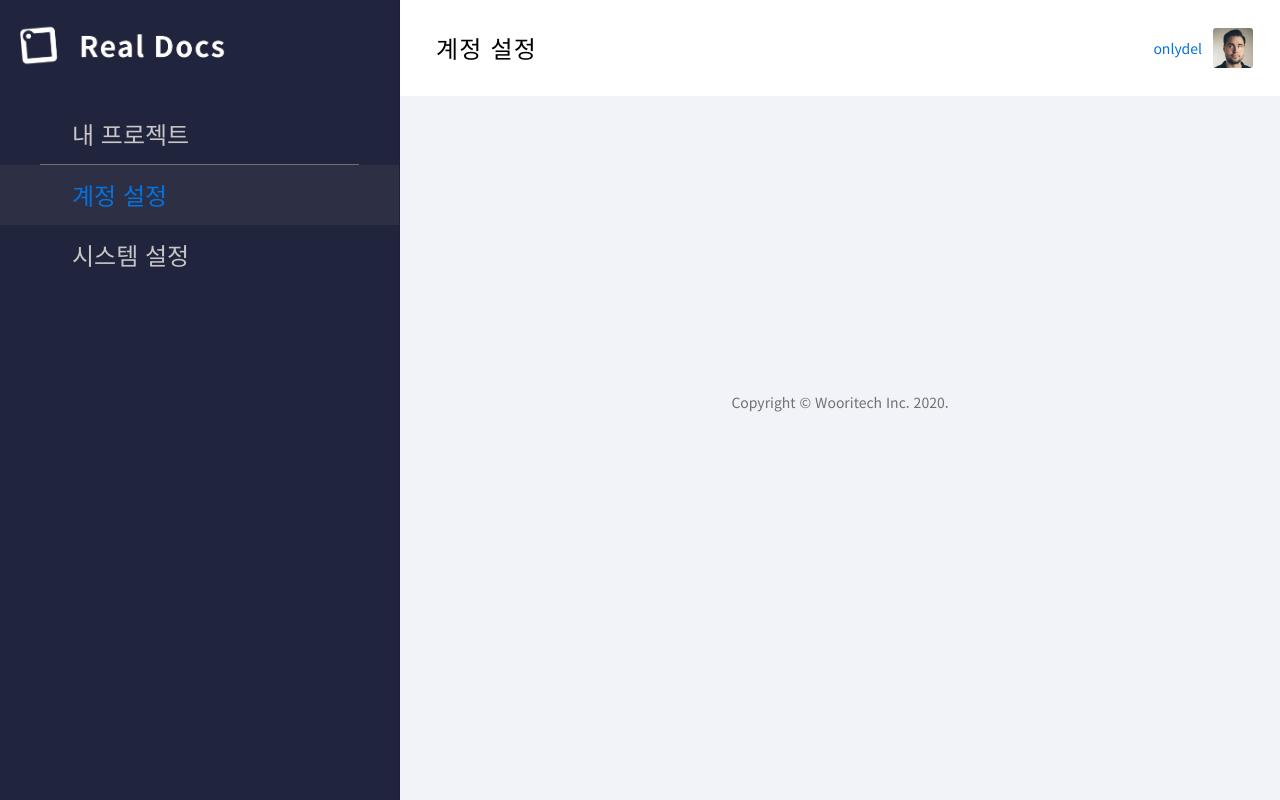
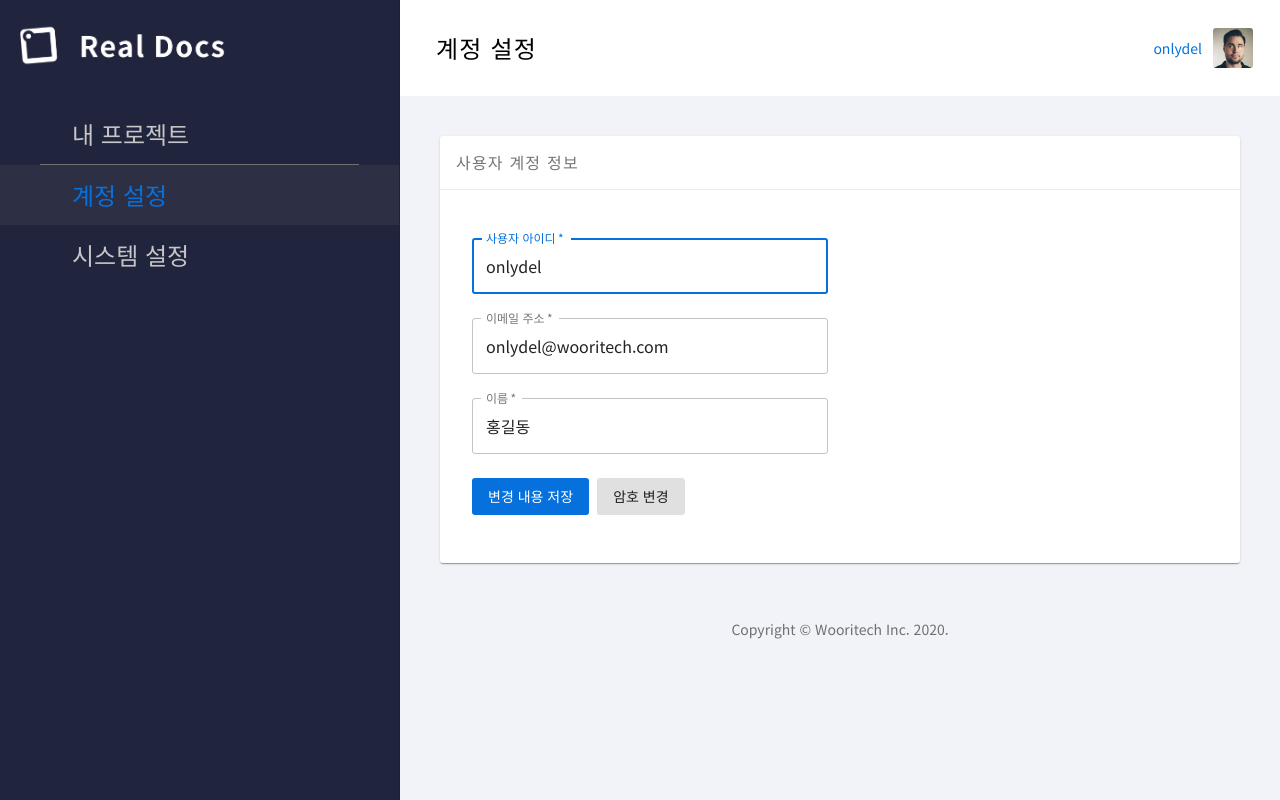
Before and after one commit to wooritech/material-ui-template, a Next.js app: page /profiles in a window 1280 px wide. Built offline with nearby package versions, Linux system fonts and the light colour scheme.

Commit message:
계정 설정 페이지 작업 #9   - CardHeader 커스텀 테마 추가

```diff
--- /dev/null
+++ b/src/components/CardProfile.tsx
@@ -0,0 +1,106 @@
+import React from 'react';
+import { makeStyles, Theme, createStyles } from '@material-ui/core/styles';
+import Card from '@material-ui/core/Card';
+import CardHeader from '@material-ui/core/CardHeader';
+import CardContent from '@material-ui/core/CardContent';
+import Grid from '@material-ui/core/Grid';
+import FormControl from '@material-ui/core/FormControl';
+import TextField from '@material-ui/core/TextField';
+import red from '@material-ui/core/colors/red';
+import Divider from '@material-ui/core/Divider';
+
+import FormButton from '~/modules/components/FormButton';
+import { ComponentBaseProps } from './types';
+
+const useStyles = makeStyles((theme: Theme) =>
+  createStyles({
+    root: {
+      maxWidth: '100%',
+    },
+    media: {
+      height: 0,
+      paddingTop: '56.25%', // 16:9
+    },
+    expand: {
+      transform: 'rotate(0deg)',
+      marginLeft: 'auto',
+      transition: theme.transitions.create('transform', {
+        duration: theme.transitions.duration.shortest,
+      }),
+    },
+    expandOpen: {
+      transform: 'rotate(180deg)',
+    },
+    avatar: {
+      backgroundColor: red[500],
+    },
+    form: {
+      margin: theme.spacing(2),
+    },
+  }),
+);
+interface CardProfileProps extends ComponentBaseProps {}
+
+const CardProfile: React.FC<CardProfileProps> = () => {
+  const classes = useStyles();
+  const [sent, setSent] = React.useState<boolean>(false);
+
+  const handleSubmit = () => {
+    setSent(true);
+  };
+
+  return (
+    <Card className={classes.root}>
+      <CardHeader title="사용자 계정 정보" />
+      <Divider light />
+      <CardContent>
+        <form onSubmit={handleSubmit} className={classes.form} noValidate autoComplete="off">
+          <Grid container spacing={3}>
+            <Grid item xs={12} sm={6}>
+              <FormControl fullWidth>
+                <TextField
+                  id="username"
+                  label="사용자 아이디"
+                  variant="outlined"
+                  margin="normal"
+                  value="onlydel"
+                  disabled={sent}
+                  autoFocus
+                  required
+                />
+                <TextField
+                  id="email"
+                  label="이메일 주소"
+                  variant="outlined"
+                  margin="normal"
+                  disabled={sent}
+                  type="email"
+                  value="onlydel@wooritech.com"
+                  required
+                />
+                <TextField
+                  id="name"
+                  label="이름"
+                  variant="outlined"
+                  margin="normal"
+                  disabled={sent}
+                  value="홍길동"
+                  required
+                />
+              </FormControl>
+              <FormButton color="primary" disabled={sent} mounted>
+                {sent ? '처리중...' : '변경 내용 저장'}
+              </FormButton>
+              <FormButton color="default" disabled={false} mounted href="/passwordReset">
+                암호 변경
+              </FormButton>
+              <FormControl margin="normal" />
+            </Grid>
+          </Grid>
+        </form>
+      </CardContent>
+    </Card>
+  );
+};
+
+export default CardProfile;
--- a/src/pages/profiles.tsx
+++ b/src/pages/profiles.tsx
@@ -1,11 +1,11 @@
 import { NextPage } from 'next';
-import None from '~/components/None';
+import CardProfile from '~/components/CardProfile';
 import LayoutMain from '~/layouts/LayoutMain';
 
 const ProfilesPage: NextPage = () => {
   return (
     <LayoutMain pageTitle="계정 설정">
-      <None />
+      <CardProfile />
     </LayoutMain>
   );
 };
--- /dev/null
+++ b/src/themes/basic/overrides/MuiCardHeader.ts
@@ -0,0 +1,11 @@
+import { createMuiTheme } from '@material-ui/core/styles';
+
+const theme = createMuiTheme();
+
+export default {
+  title: {
+    fontSize: '16px',
+    fontWeight: 500,
+    color: theme.palette.grey[600],
+  },
+};
--- a/src/themes/basic/overrides/MuiListItem.ts
+++ b/src/themes/basic/overrides/MuiListItem.ts
@@ -1,7 +1,3 @@
-import { createMuiTheme } from '@material-ui/core/styles';
-
-const theme = createMuiTheme();
-
 export default {
   root: {
     '&$selected': {
--- /dev/null
+++ b/src/themes/basic/overrides/MuiTextField.ts
@@ -0,0 +1,3 @@
+export default {
+  root: {},
+};
--- a/src/themes/basic/overrides/index.ts
+++ b/src/themes/basic/overrides/index.ts
@@ -1,9 +1,11 @@
 import { Overrides } from '@material-ui/core/styles/overrides';
 import MuiDrawer from './MuiDrawer';
 import MuiButton from './MuiButton';
+import MuiCardHeader from './MuiCardHeader';
 import MuiListItem from './MuiListItem';
 import MuiTabs from './MuiTabs';
 import MuiTab from './MuiTab';
+import MuiTextField from './MuiTextField';
 import MuiIconButton from './MuiIconButton';
 import MuiTooltip from './MuiTooltip';
 import MuiDivider from './MuiDivider';
@@ -11,9 +13,11 @@ import MuiDivider from './MuiDivider';
 const overrides: Overrides = {
   MuiDrawer,
   MuiButton,
+  MuiCardHeader,
   MuiListItem,
   MuiTabs,
   MuiTab,
+  MuiTextField,
   MuiIconButton,
   MuiTooltip,
   MuiDivider,
--- a/src/themes/basic/palette.ts
+++ b/src/themes/basic/palette.ts
@@ -1,4 +1,5 @@
 export default {
+  // type: 'dark',
   primary: {
     light: '#629FFF',
     main: '#0671DD',
```
